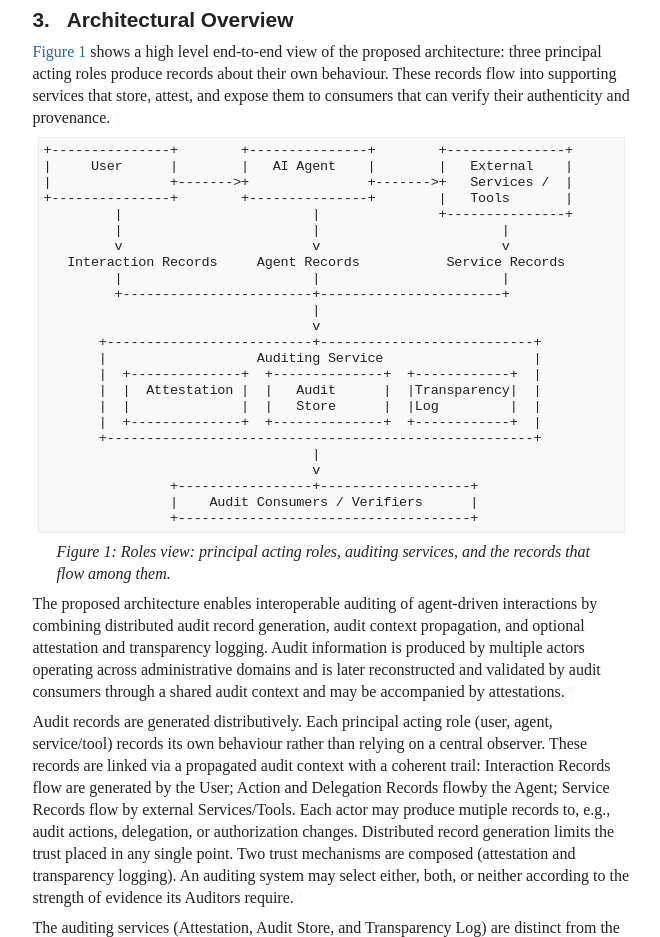
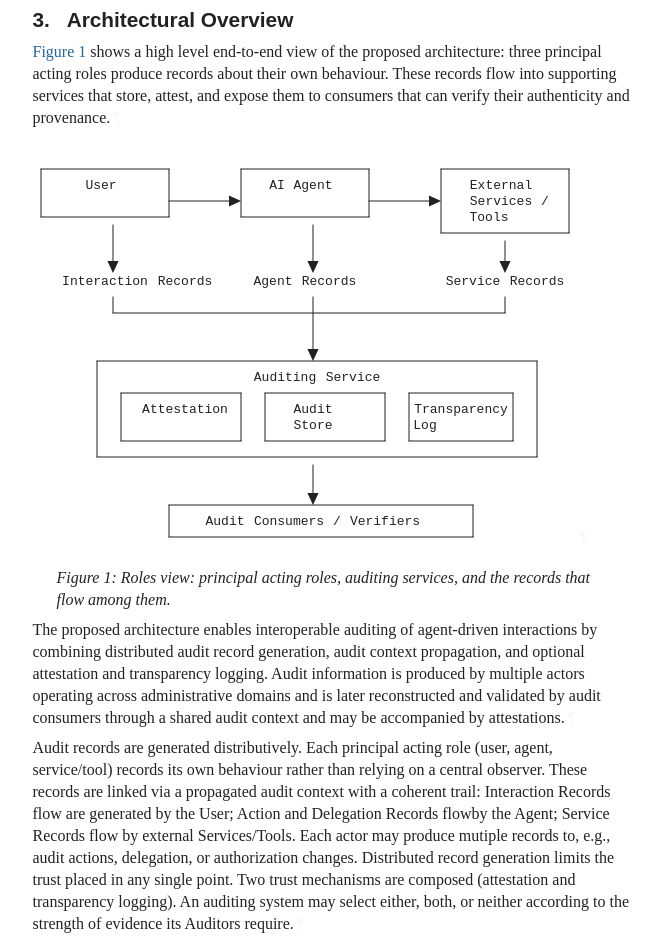
Before and after one commit to mirjak/draft-audit-architecture, a plain HTML site: page draft-kuehlewind-audit-architecture.html in a window 1280 px wide. Shown: the part 3400-4337 px from the top of the page, without its empty margins (92-752 px from the left). Drawn offline with Linux system fonts and the light colour scheme; a web font is replaced by a local one.

Commit message:
Script updating gh-pages from 65191d2. [ci skip]

```diff
--- a/draft-kuehlewind-audit-architecture.html
+++ b/draft-kuehlewind-audit-architecture.html
@@ -1375,33 +1375,86 @@ Without detailed auditing, it is difficult to verify what data was accessed, wha
 <p id="section-3-1"><a href="#fig-arch" class="auto internal xref">Figure 1</a> shows a high level end-to-end view of the proposed architecture: three principal acting roles produce records about their own behaviour. These records flow into supporting services that store, attest, and expose them to consumers that can verify their authenticity and provenance.<a href="#section-3-1" class="pilcrow">¶</a></p>
 <span id="name-roles-view-principal-acting"></span><div id="fig-arch">
 <figure id="figure-1">
-        <div class="alignLeft art-text artwork" id="section-3-2.1">
-<pre>
-+---------------+        +---------------+        +---------------+
-|     User      |        |   AI Agent    |        |   External    |
-|               +-------&gt;+               +-------&gt;+   Services /  |
-+---------------+        +---------------+        |   Tools       |
-         |                        |               +---------------+
-         |                        |                       |
-         v                        v                       v
-   Interaction Records     Agent Records           Service Records
-         |                        |                       |
-         +------------------------+-----------------------+
-                                  |
-                                  v
-       +--------------------------+---------------------------+
-       |                   Auditing Service                   |
-       |  +--------------+  +--------------+  +------------+  |
-       |  |  Attestation |  |   Audit      |  |Transparency|  |
-       |  |              |  |   Store      |  |Log         |  |
-       |  +--------------+  +--------------+  +------------+  |
-       +------------------------------------------------------+
-                                  |
-                                  v
-                +-----------------+-------------------+
-                |    Audit Consumers / Verifiers      |
-                +-------------------------------------+
-</pre>
+        <div id="section-3-2.1">
+          <div class="alignLeft art-svg artwork" id="section-3-2.1.1">
+<svg xmlns="http://www.w3.org/2000/svg" version="1.1" height="416" width="544" viewBox="0 0 544 416" class="diagram" text-anchor="middle" font-family="monospace" font-size="13px" stroke-linecap="round">
+              <path d="M 8,32 L 8,80" fill="none" stroke="black"></path>
+              <path d="M 64,224 L 64,320" fill="none" stroke="black"></path>
+              <path d="M 80,88 L 80,128" fill="none" stroke="black"></path>
+              <path d="M 80,160 L 80,176" fill="none" stroke="black"></path>
+              <path d="M 88,256 L 88,304" fill="none" stroke="black"></path>
+              <path d="M 136,32 L 136,80" fill="none" stroke="black"></path>
+              <path d="M 136,368 L 136,400" fill="none" stroke="black"></path>
+              <path d="M 208,32 L 208,80" fill="none" stroke="black"></path>
+              <path d="M 208,256 L 208,304" fill="none" stroke="black"></path>
+              <path d="M 232,256 L 232,304" fill="none" stroke="black"></path>
+              <path d="M 280,88 L 280,128" fill="none" stroke="black"></path>
+              <path d="M 280,160 L 280,216" fill="none" stroke="black"></path>
+              <path d="M 280,328 L 280,360" fill="none" stroke="black"></path>
+              <path d="M 336,32 L 336,80" fill="none" stroke="black"></path>
+              <path d="M 352,256 L 352,304" fill="none" stroke="black"></path>
+              <path d="M 376,256 L 376,304" fill="none" stroke="black"></path>
+              <path d="M 408,32 L 408,96" fill="none" stroke="black"></path>
+              <path d="M 440,368 L 440,400" fill="none" stroke="black"></path>
+              <path d="M 472,104 L 472,128" fill="none" stroke="black"></path>
+              <path d="M 472,160 L 472,176" fill="none" stroke="black"></path>
+              <path d="M 480,256 L 480,304" fill="none" stroke="black"></path>
+              <path d="M 504,224 L 504,320" fill="none" stroke="black"></path>
+              <path d="M 536,32 L 536,96" fill="none" stroke="black"></path>
+              <path d="M 8,32 L 136,32" fill="none" stroke="black"></path>
+              <path d="M 208,32 L 336,32" fill="none" stroke="black"></path>
+              <path d="M 408,32 L 536,32" fill="none" stroke="black"></path>
+              <path d="M 136,64 L 200,64" fill="none" stroke="black"></path>
+              <path d="M 336,64 L 400,64" fill="none" stroke="black"></path>
+              <path d="M 8,80 L 136,80" fill="none" stroke="black"></path>
+              <path d="M 208,80 L 336,80" fill="none" stroke="black"></path>
+              <path d="M 408,96 L 536,96" fill="none" stroke="black"></path>
+              <path d="M 80,176 L 472,176" fill="none" stroke="black"></path>
+              <path d="M 64,224 L 504,224" fill="none" stroke="black"></path>
+              <path d="M 88,256 L 208,256" fill="none" stroke="black"></path>
+              <path d="M 232,256 L 352,256" fill="none" stroke="black"></path>
+              <path d="M 376,256 L 480,256" fill="none" stroke="black"></path>
+              <path d="M 88,304 L 208,304" fill="none" stroke="black"></path>
+              <path d="M 232,304 L 352,304" fill="none" stroke="black"></path>
+              <path d="M 376,304 L 480,304" fill="none" stroke="black"></path>
+              <path d="M 64,320 L 504,320" fill="none" stroke="black"></path>
+              <path d="M 136,368 L 440,368" fill="none" stroke="black"></path>
+              <path d="M 136,400 L 440,400" fill="none" stroke="black"></path>
+              <polygon class="arrowhead" points="480,128 468,122.4 468,133.6" fill="black" transform="rotate(90,472,128)"></polygon>
+              <polygon class="arrowhead" points="408,64 396,58.4 396,69.6" fill="black" transform="rotate(0,400,64)"></polygon>
+              <polygon class="arrowhead" points="288,360 276,354.4 276,365.6" fill="black" transform="rotate(90,280,360)"></polygon>
+              <polygon class="arrowhead" points="288,216 276,210.4 276,221.6" fill="black" transform="rotate(90,280,216)"></polygon>
+              <polygon class="arrowhead" points="288,128 276,122.4 276,133.6" fill="black" transform="rotate(90,280,128)"></polygon>
+              <polygon class="arrowhead" points="208,64 196,58.4 196,69.6" fill="black" transform="rotate(0,200,64)"></polygon>
+              <polygon class="arrowhead" points="88,128 76,122.4 76,133.6" fill="black" transform="rotate(90,80,128)"></polygon>
+              <g class="text">
+                <text x="68" y="52">User</text>
+                <text x="244" y="52">AI</text>
+                <text x="280" y="52">Agent</text>
+                <text x="468" y="52">External</text>
+                <text x="468" y="68">Services</text>
+                <text x="512" y="68">/</text>
+                <text x="456" y="84">Tools</text>
+                <text x="72" y="148">Interaction</text>
+                <text x="152" y="148">Records</text>
+                <text x="240" y="148">Agent</text>
+                <text x="296" y="148">Records</text>
+                <text x="440" y="148">Service</text>
+                <text x="504" y="148">Records</text>
+                <text x="252" y="244">Auditing</text>
+                <text x="320" y="244">Service</text>
+                <text x="152" y="276">Attestation</text>
+                <text x="280" y="276">Audit</text>
+                <text x="428" y="276">Transparency</text>
+                <text x="280" y="292">Store</text>
+                <text x="392" y="292">Log</text>
+                <text x="192" y="388">Audit</text>
+                <text x="256" y="388">Consumers</text>
+                <text x="304" y="388">/</text>
+                <text x="352" y="388">Verifiers</text>
+              </g>
+            </svg><a href="#section-3-2.1.1" class="pilcrow">¶</a>
+</div>
 </div>
 <figcaption><a href="#figure-1" class="selfRef">Figure 1</a>:
 <a href="#name-roles-view-principal-acting" class="selfRef">Roles view: principal acting roles, auditing services, and the records that flow among them.</a>
```
